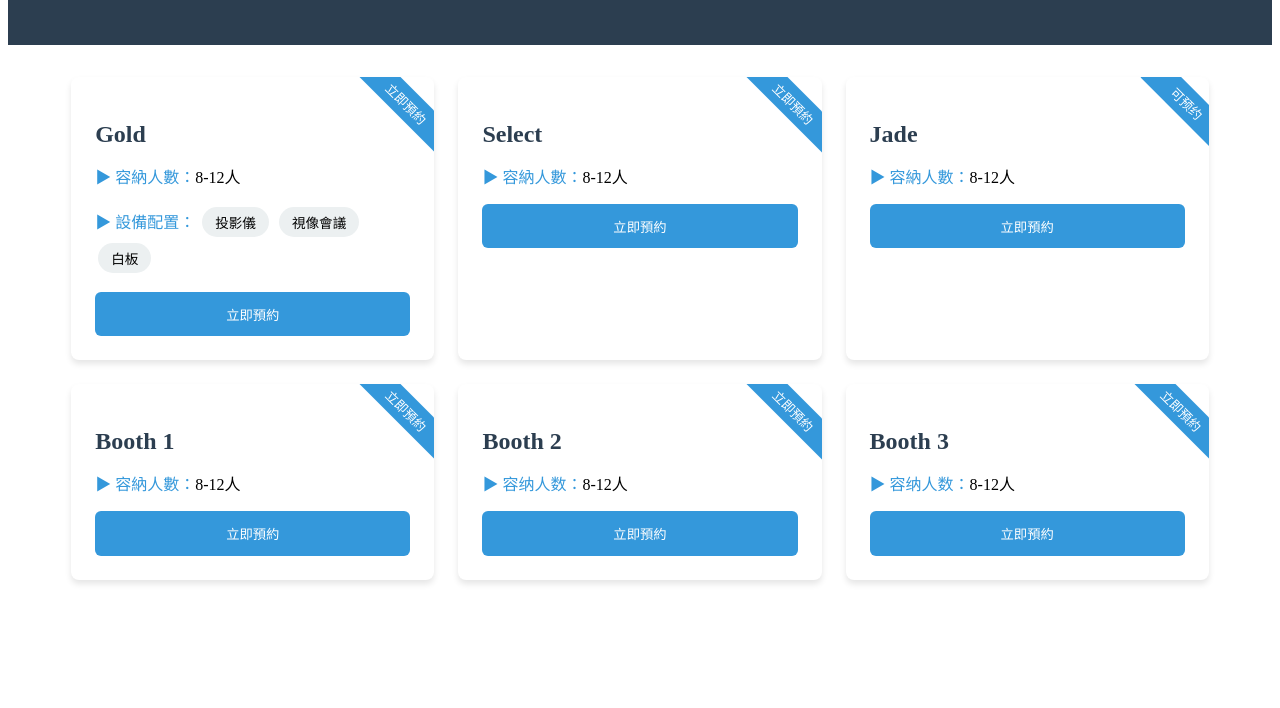
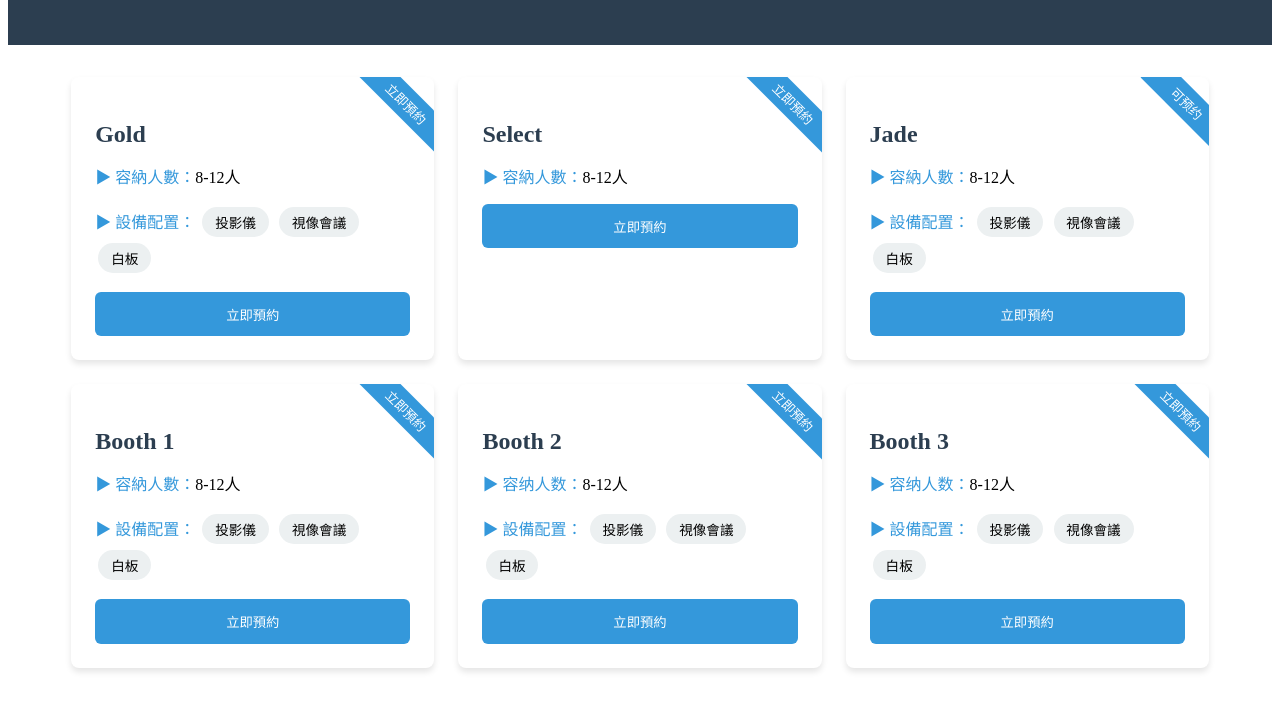
Before and after one commit to AIAPrivate/Bookingsystem, a website: page index.html in a window 1280 px wide. Shown: the part 156-864 px from the top of the page. Before the commit the page ends 800 px from the top, so only its background shows below. Drawn offline with Linux system fonts and the light colour scheme.

Commit message:
Update index.html

```diff
--- a/index.html
+++ b/index.html
@@ -132,7 +132,13 @@
                     <span style="color: var(--accent);">▶ 容納人數：</span>8-12人
                 </div>
 
-
+                <!-- 设备标签[7](@ref) -->
+                <div style="margin-bottom: 1rem;">
+                    <span style="color: var(--accent);">▶ 設備配置：</span>
+                    <span class="device-tag">投影儀</span>
+                    <span class="device-tag">視像會議</span>
+                    <span class="device-tag">白板</span>
+                </div>
 
                 <button style="background: var(--accent); color: white; width: 100%;
                     padding: 0.8rem; border: none; border-radius: 6px; cursor: pointer;">
@@ -148,7 +154,13 @@
                 <div style="margin-bottom: 1rem;">
                     <span style="color: var(--accent);">▶ 容納人數：</span>8-12人
                 </div>
-
+            <!-- 设备标签[7](@ref) -->
+                <div style="margin-bottom: 1rem;">
+                    <span style="color: var(--accent);">▶ 設備配置：</span>
+                    <span class="device-tag">投影儀</span>
+                    <span class="device-tag">視像會議</span>
+                    <span class="device-tag">白板</span>
+                </div>
 
                 <button style="background: var(--accent); color: white; width: 100%;
                     padding: 0.8rem; border: none; border-radius: 6px; cursor: pointer;">
@@ -164,7 +176,13 @@
                 <div style="margin-bottom: 1rem;">
                     <span style="color: var(--accent);">▶ 容纳人数：</span>8-12人
                 </div>
-
+                <!-- 设备标签[7](@ref) -->
+                <div style="margin-bottom: 1rem;">
+                    <span style="color: var(--accent);">▶ 設備配置：</span>
+                    <span class="device-tag">投影儀</span>
+                    <span class="device-tag">視像會議</span>
+                    <span class="device-tag">白板</span>
+                </div>
 
 
                 <button style="background: var(--accent); color: white; width: 100%;
@@ -182,7 +200,13 @@
                     <span style="color: var(--accent);">▶ 容纳人数：</span>8-12人
                 </div>
 
-
+                <!-- 设备标签[7](@ref) -->
+                <div style="margin-bottom: 1rem;">
+                    <span style="color: var(--accent);">▶ 設備配置：</span>
+                    <span class="device-tag">投影儀</span>
+                    <span class="device-tag">視像會議</span>
+                    <span class="device-tag">白板</span>
+                </div>
 
                 <button style="background: var(--accent); color: white; width: 100%;
                     padding: 0.8rem; border: none; border-radius: 6px; cursor: pointer;">
```
